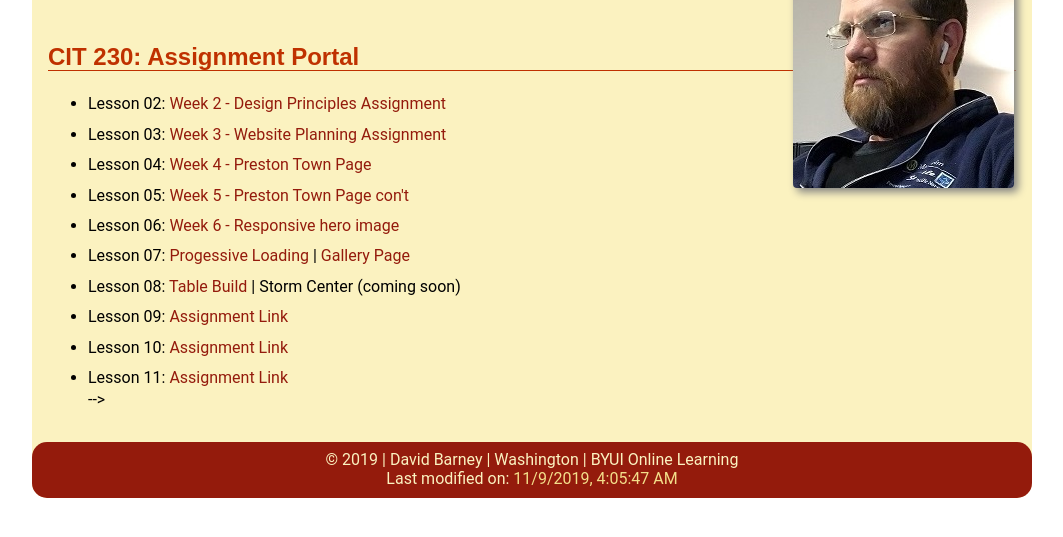
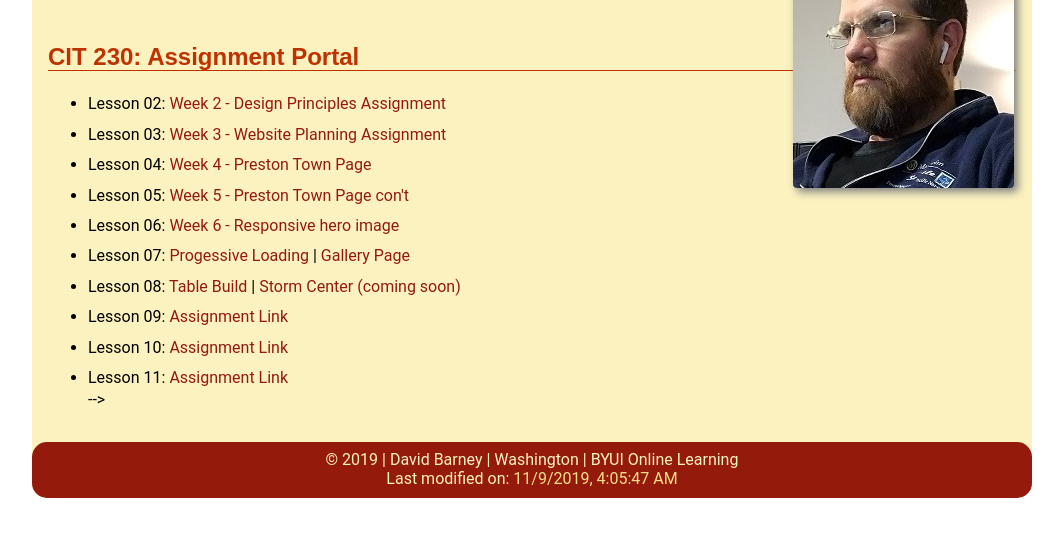
Before and after one commit to rabidjackalope/rabidjackalope.github.io, a plain HTML site: page index.html in a window 1280 px wide. Shown: the part 79-616 px from the top of the page, without its empty margins (108-1171 px from the left). Drawn offline with Linux system fonts and the light colour scheme; a script that the page names is missing.

Commit message:
syntax corrections

```diff
--- a/index.html
+++ b/index.html
@@ -29,7 +29,7 @@
         <li>Lesson 05: <a href="/lesson5/preston-5.html">Week 5 - Preston Town Page con't</a></li>
         <li>Lesson 06: <a href="/lesson6/preston-6.html">Week 6 - Responsive hero image</a></li>
         <li>Lesson 07: <a href="/lesson7/lazyload.html">Progessive Loading</a> | <a href="/lesson7a/gallery.html">Gallery Page</a></li>
-        <li>Lesson 08: <a href="/lesson-8/tablebuild.html">Table Build</a> | <a href="/lesson7a/gallery.html"></a>Storm Center (coming soon)</li>
+        <li>Lesson 08: <a href="/lesson-8/tablebuild.html">Table Build</a> | <a href="#">Storm Center (coming soon)</a></li>
         <li>Lesson 09: <a href="#">Assignment Link</a></li>
         <li>Lesson 10: <a href="#">Assignment Link</a></li>
         <li>Lesson 11: <a href="#">Assignment Link</a></li>
```
